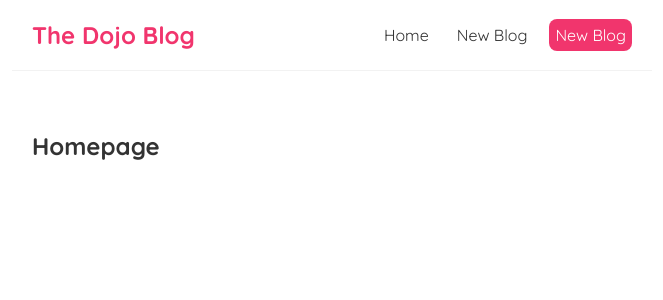
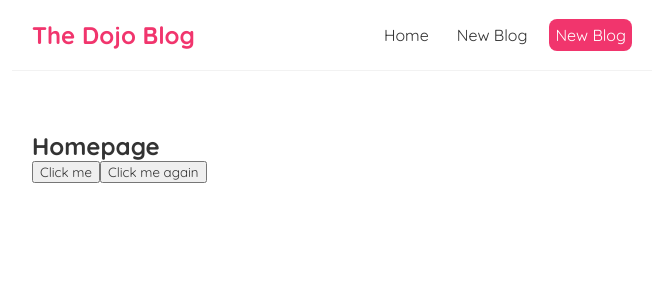
Before and after one commit to tsionbantegize16/Simple_micro_blog_app, a React (Create React App) app: page / in a window 1280 px wide. Shown: the top 300 px of the page, without its empty margins (308-971 px from the left). Built offline with nearby package versions, Linux system fonts and the light colour scheme.

Commit message:
defining two event handler functions

```diff
--- a/src/Home.js
+++ b/src/Home.js
@@ -1,8 +1,19 @@
 const Home = () => {
+
+    const handleClick = (e) => {
+      console.log('hello ninjas', e);
+    }
+
+    const handleClickAgain = (name, e) => {
+      console.log('hello ' + name, e.target);
+    }
+
     return (
-        <div className="home">
-            <h2>Homepage</h2>
-        </div>
+      <div className="home">
+        <h2>Homepage</h2>
+        <button onClick={handleClick}>Click me</button>
+        <button onClick={(e) => handleClickAgain('mario', e)}>Click me again</button>
+      </div>
     );
-}
+  }
 export default Home;
```
